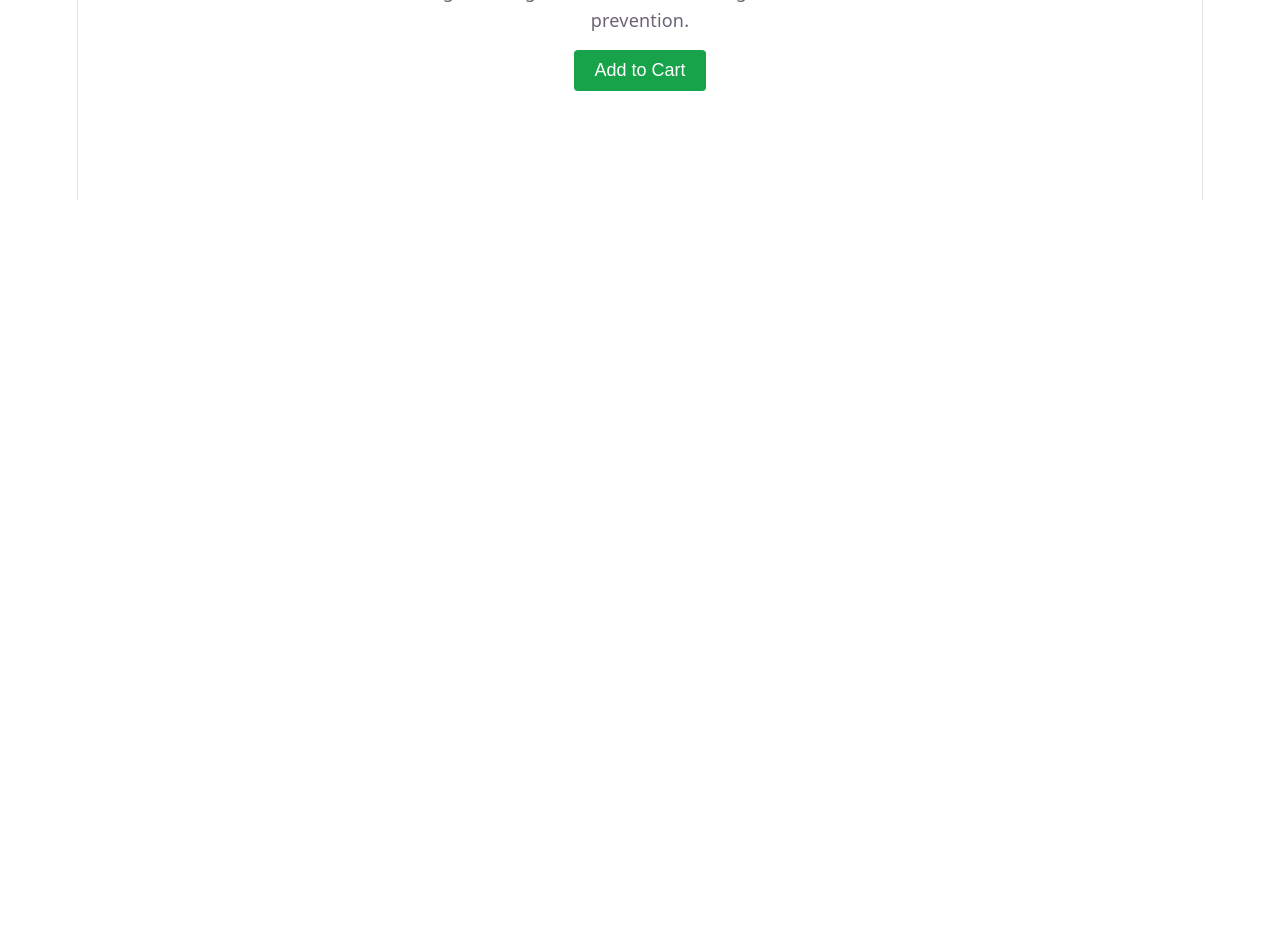
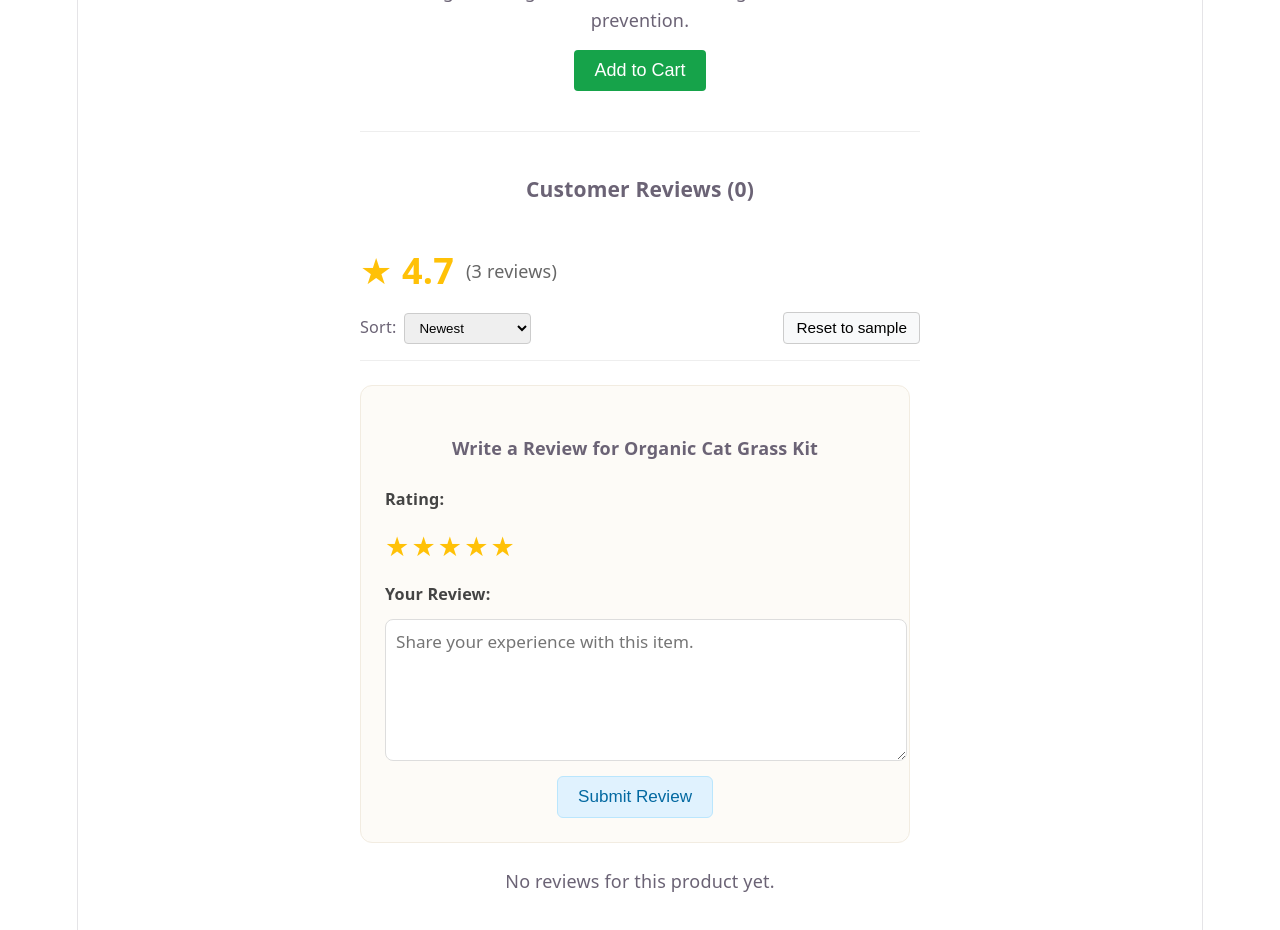
Before and after one commit to ShoheiK12/Cat_Lover, a React (Vite) app: page /items/1 in a window 1280 px wide. Shown: the part 600-1530 px from the top of the page. Before the commit the page ends 800 px from the top, so only its background shows below. Built offline with nearby package versions, Linux system fonts and the light colour scheme.

Commit message:
Pur review function in ItemDetail.jsx

```diff
--- a/src/App.css
+++ b/src/App.css
@@ -1069,3 +1069,43 @@ dl.info dd {
 .review-reset-button:hover {
   background-color: #e9ecef;
 }
+
+/* ItemDetail & Review */
+
+.review-divider {
+  margin: 40px 0;
+  border: 0;
+  border-top: 1px solid #eee;
+}
+
+.item-reviews-section .review-form-container {
+  margin: 24px 0;
+}
+
+.star-rating {
+  display: inline-flex;
+  align-items: center;
+}
+
+.star-rating-icon {
+  font-size: 1.5rem;
+  margin-right: 2px;
+  user-select: none;
+  transition: color 0.2s ease;
+}
+
+.star-rating-icon.interactive {
+  cursor: pointer;
+}
+
+.star-rating-icon.readonly {
+  cursor: default;
+}
+
+.star-rating-icon.filled {
+  color: #ffc107;
+}
+
+.star-rating-icon.empty {
+  color: #e4e5e9;
+}
--- /dev/null
+++ b/src/components/StarRating.jsx
@@ -0,0 +1,21 @@
+import React from 'react';
+
+export const StarRating = ({ rating, onRate, readOnly = false }) => {
+  return (
+    <div className="star-rating">
+      {[1, 2, 3, 4, 5].map((star) => (
+        <span
+          key={star}
+          className={`star-rating-icon ${readOnly ? 'readonly' : 'interactive'} ${
+            star <= rating ? 'filled' : 'empty'
+          }`}
+          onClick={() => !readOnly && onRate && onRate(star)}
+        >
+          ★
+        </span>
+      ))}
+    </div>
+  );
+};
+
+export default StarRating;
--- a/src/pages/ItemDetail.jsx
+++ b/src/pages/ItemDetail.jsx
@@ -1,43 +1,137 @@
-// src/pages/ItemDetail.jsx
+import React, { useState } from 'react';
 import { useParams, Link } from 'react-router-dom';
 import { items } from '../data/items';
 import { useCart } from '../context/CartContext';
+import { useAuth } from '../context/AuthContext';
+import { useReviews } from '../context/ReviewContext';
+import { StarRating } from '../components/StarRating';
+import { ReviewHeader } from '../components/ReviewHeader';
 
 function ItemDetail() {
   const { id } = useParams();
   const { addToCart } = useCart();
+  const { user } = useAuth();
+  const { reviews, addReview, deleteReview } = useReviews();
+
+  const [rating, setRating] = useState(5);
+  const [comment, setComment] = useState('');
 
   const item = items.find((i) => i.id === id);
 
   if (!item) {
     return (
-      <div>
+      <div className="page-container">
         <h2>Item is not found.</h2>
         <Link to="/">Back to top page.</Link>
       </div>
     );
   }
 
+  // Filtering: Dsiplay only items related to reviews
+  const itemReviews = reviews.filter((review) => String(review.itemId) === String(id));
+
   const handleAddToCart = () => {
     addToCart(item);
     alert(`${item.name} has been added to your cart!`);
   };
 
+  const handleReviewSubmit = (e) => {
+    e.preventDefault();
+    if (!comment.trim()) {
+      alert('Please enter a valid comment.');
+      return;
+    }
+
+    addReview({
+      itemId: id,
+      name: user?.name || user?.email || 'Anonymous',
+      rating: Number(rating),
+      comment,
+      date: new Date().toLocaleDateString(),
+    });
+
+    setComment('');
+    setRating(5);
+  };
+
   return (
     <div className="page-container">
       <Link to="/">← Back to item list</Link>
+
       <div className="item-detail-content">
-        <img src={item.image} alt={item.name}/>
+        <img src={item.image} alt={item.name} />
         <h2>{item.name}</h2>
-        <p className="price">
-          ${item.price.toLocaleString()}
-        </p>
+        <p className="price">${item.price.toLocaleString()}</p>
         <p>{item.description}</p>
 
         <button className="btn-primary" onClick={handleAddToCart}>
           Add to Cart
         </button>
       </div>
+
+      <hr className="review-divider" />
+
+      <div className="item-reviews-section">
+        <h3>Customer Reviews ({itemReviews.length})</h3>
+
+
+        <ReviewHeader />
+
+        <div className="review-form-container">
+          <h4>Write a Review for {item.name}</h4>
+          <form onSubmit={handleReviewSubmit} className="account-form">
+            <div className="form-group">
+              <label>Rating:</label>
+              <StarRating rating={rating} onRate={(val) => setRating(val)} />
+            </div>
+
+            <div className="form-group">
+              <label htmlFor="item-rev-comment">Your Review:</label>
+              <textarea
+                id="item-rev-comment"
+                rows="3"
+                value={comment}
+                onChange={(e) => setComment(e.target.value)}
+                placeholder="Share your experience with this item."
+                required
+                className="review-textarea"
+              />
+            </div>
+
+            <button type="submit" className="btn-secondary">
+              Submit Review
+            </button>
+          </form>
+        </div>
+
+        <div className="review-list">
+          {itemReviews.length === 0 ? (
+            <p>No reviews for this product yet.</p>
+          ) : (
+            itemReviews.map((review) => (
+              <div key={review.id} className="review-card">
+                <div className="review-card-header">
+                  <strong>{review.name}</strong>
+                  <span className="review-date">{review.date}</span>
+                </div>
+
+                <StarRating rating={review.rating} readOnly />
+
+                <p className="review-comment">{review.comment}</p>
+
+                {(user?.name === review.name || user?.email === review.name) && (
+                  <button
+                    onClick={() => deleteReview(review.id)}
+                    className="btn-delete-review"
+                  >
+                    Delete
+                  </button>
+                )}
+              </div>
+            ))
+          )}
+        </div>
+      </div>
     </div>
   );
 }
```
